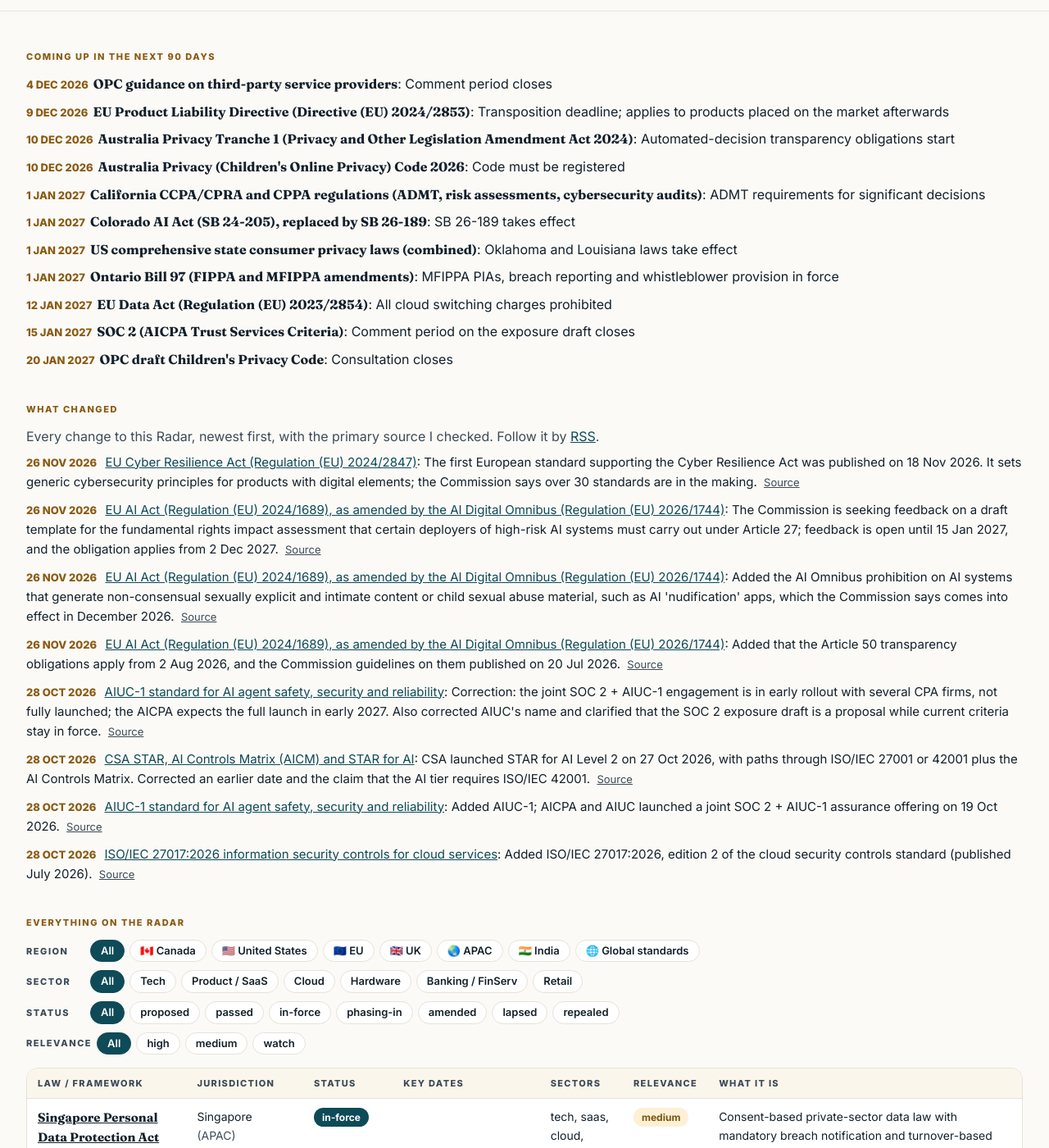
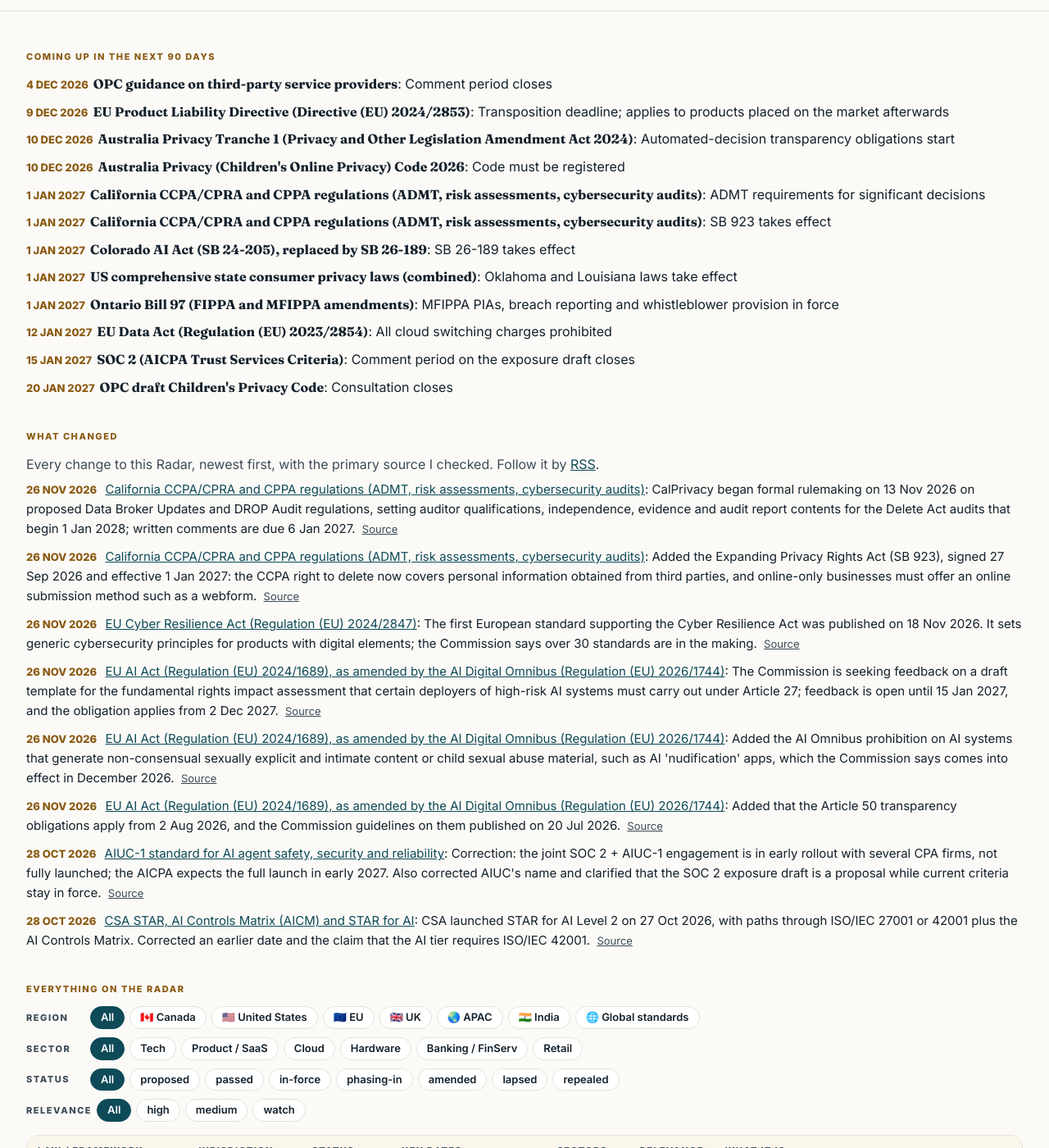
Before and after one commit to grc-with-sjo/grc-insights, a Jekyll site: the page built from radar.html, in a window 1280 px wide and 1400 px high, scrolled down 392 px. Shown: the whole window at 82% size. Built offline with Jekyll 4.4.1, drawn with Linux system fonts in a browser that asks for light colours; some of the changed text lies outside the part shown.

Commit message:
radar: California SB 923 and proposed DROP audit regulations
Verified on privacy.ca.gov and cppa.ca.gov, read 2026-11-26.

Co-Authored-By: Claude Opus 5.5 <noreply@anthropic.com>

```diff
--- a/_data/radar_changes.yml
+++ b/_data/radar_changes.yml
@@ -1,5 +1,15 @@
 # Public "What changed" log for the Regulation Radar (newest first). Shown on /radar/ and in /radar/changes.xml.
 # Add an entry only after reading the primary source; `source` is that primary page.
+- date: "2026-11-26"
+  id: us-ca-ccpa-regs
+  change: "CalPrivacy began formal rulemaking on 13 Nov 2026 on proposed Data Broker Updates and DROP Audit regulations, setting auditor qualifications, independence, evidence and audit report contents for the Delete Act audits that begin 1 Jan 2028; written comments are due 6 Jan 2027."
+  source: "https://privacy.ca.gov/2026/11/calprivacy-releases-notice-of-proposed-regulatory-action-for-delete-request-and-opt-out-platform-audits/"
+  quote: "All written comments must be received by January 6, 2027, at 5 p.m. Pacific Time to be considered."
+- date: "2026-11-26"
+  id: us-ca-ccpa-regs
+  change: "Added the Expanding Privacy Rights Act (SB 923), signed 27 Sep 2026 and effective 1 Jan 2027: the CCPA right to delete now covers personal information obtained from third parties, and online-only businesses must offer an online submission method such as a webform."
+  source: "https://privacy.ca.gov/2026/09/california-expands-privacy-protections-by-strengthening-deletion-rights/"
+  quote: "Today, Governor Newsom signed the Expanding Privacy Rights Act (SB 923, Becker), closing a loophole in the California Consumer Privacy Act’s (CCPA) right to delete"
 - date: "2026-11-26"
   id: eu-cra
   change: "The first European standard supporting the Cyber Resilience Act was published on 18 Nov 2026. It sets generic cybersecurity principles for products with digital elements; the Commission says over 30 standards are in the making."
--- a/_data/tracker.yml
+++ b/_data/tracker.yml
@@ -194,13 +194,17 @@
   key_dates:
     - { date: "2025-09-22", what: "OAL approved and filed the CPPA regulations" }
     - { date: "2026-01-01", what: "Regulations effective; risk-assessment compliance begins" }
+    - { date: "2026-09-27", what: "Governor signs the Expanding Privacy Rights Act (SB 923): the right to delete covers personal information obtained from third parties, and online-only businesses must offer an online submission method" }
+    - { date: "2026-11-13", what: "CalPrivacy begins formal rulemaking on proposed Data Broker Updates and DROP Audit regulations (Delete Act); written comments due 6 January 2027" }
     - { date: "2027-01-01", what: "ADMT requirements for significant decisions" }
+    - { date: "2027-01-01", what: "SB 923 takes effect" }
+    - { date: "2028-01-01", what: "Delete Act: independent third-party audits of data brokers every three years begin" }
     - { date: "2028-04-01", what: "Risk-assessment attestation and first cybersecurity audit certifications (large businesses)" }
   sectors: [tech, saas, cloud, hardware, banking, retail]
   applies_to_me: high
-  summary: "California privacy law now adds risk assessments, automated-decision notice and opt-out, and phased independent cybersecurity audits."
+  summary: "California privacy law now adds risk assessments, automated-decision notice and opt-out, and phased independent cybersecurity audits. SB 923, signed 27 Sep 2026 and effective 1 Jan 2027, extends the right to delete to personal information a business obtained from third parties. CalPrivacy's proposed data broker DROP audit regulations are a proposal, open for comment until 6 Jan 2027."
   source: "https://cppa.ca.gov/regulations/ccpa_updates.html"
-  last_reviewed: "2026-10-28"
+  last_reviewed: "2026-11-26"
 - id: us-co-ai-act
   name: "Colorado AI Act (SB 24-205), replaced by SB 26-189"
   region: US
```
